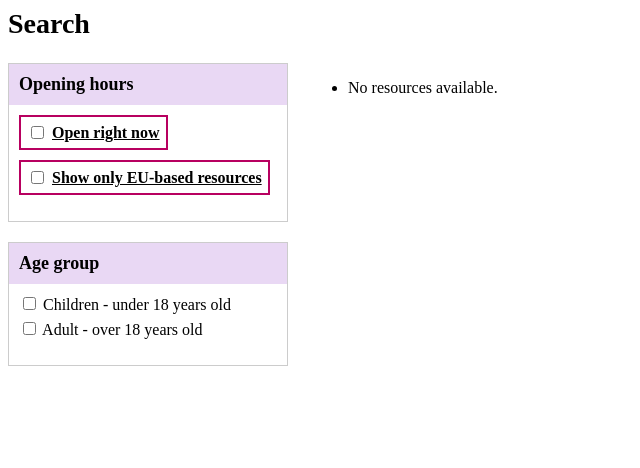
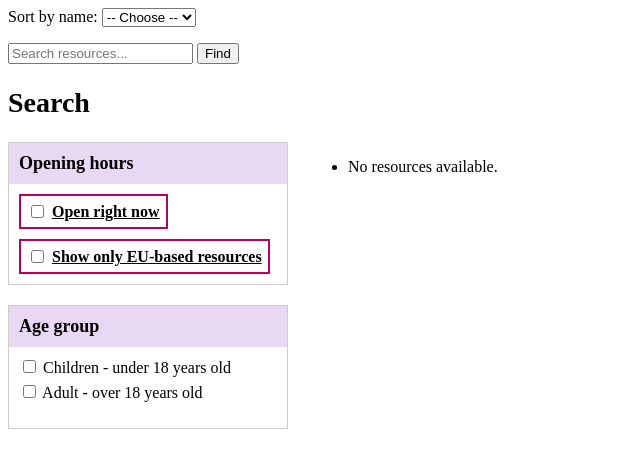
Before and after one commit to noQ-sweden/noq_backend_python, a Django app: page /resources/ in a window 1280 px wide. Shown: the top 468 px of the page, without its empty margins (0-640 px from the left). Run offline with Django 4.2, Linux system fonts and the light colour scheme; data that the repository does not hold is empty.

Commit message:
sort function added

```diff
--- a/noq_django/backend/templates/resource_list.html
+++ b/noq_django/backend/templates/resource_list.html
@@ -4,6 +4,29 @@
         <strong>Open right now</strong>
     </label>
 </form> -->
+<form method="get" class="sort-form">
+    <label for="sort">Sort by name:</label>
+    <select name="sort" id="sort" onchange="this.form.submit()">
+      <option value="">-- Choose --</option>
+      <option value="name" {% if sort == 'name' %}selected{% endif %}>A → Z</option>
+      <option value="-name" {% if sort == '-name' %}selected{% endif %}>Z → A</option>
+    </select>
+
+    <!-- Preserve other filters -->
+    {% if open_now %}
+      <input type="hidden" name="open_now" value="{{ open_now }}">
+    {% endif %}
+    {% if eu_citizen %}
+      <input type="hidden" name="eu_citizen" value="{{ eu_citizen }}">
+    {% endif %}
+    {% for tg in target_group_filter %}
+      <input type="hidden" name="target_group" value="{{ tg }}">
+    {% endfor %}
+  </form>
+
+  <form method="get">
+    <input type="text" name="search" placeholder="Search resources..." value="{{ search }}">
+    <button type="submit">Find</button>
 
 <h2 style="font-weight: bold; font-size: 28px;">Search</h2>
 
--- a/noq_django/backend/views.py
+++ b/noq_django/backend/views.py
@@ -403,10 +403,20 @@ def resource_list(request):
     age_filter = request.GET.getlist('target_group')
     if age_filter:
         resources = [r for r in resources if r.target_group in age_filter]
+    # Sorting functionality in alphabetical order
+        # Sorting (alphabetical only)
+    sort_key = request.GET.get('sort')
+    if sort_key in ['name', '-name']:
+        if isinstance(resources, list):
+            reverse = sort_key.startswith('-')
+            resources.sort(key=lambda r: getattr(r, 'name').lower(), reverse=reverse)
+        else:
+            resources = resources.order_by(sort_key)
 
     return render(request, 'resource_list.html', {
         'resources': resources,
         'open_now': request.GET.get('open_now'),
         'eu_citizen': request.GET.get('eu_citizen'),
         'target_group_filter': age_filter,  # 👈 This line is important!
+        'sort': sort_key,
     })
```
